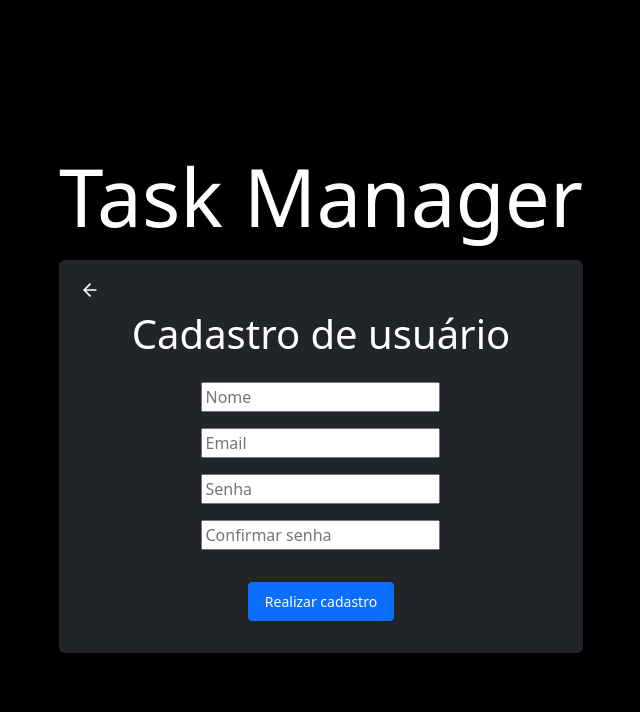
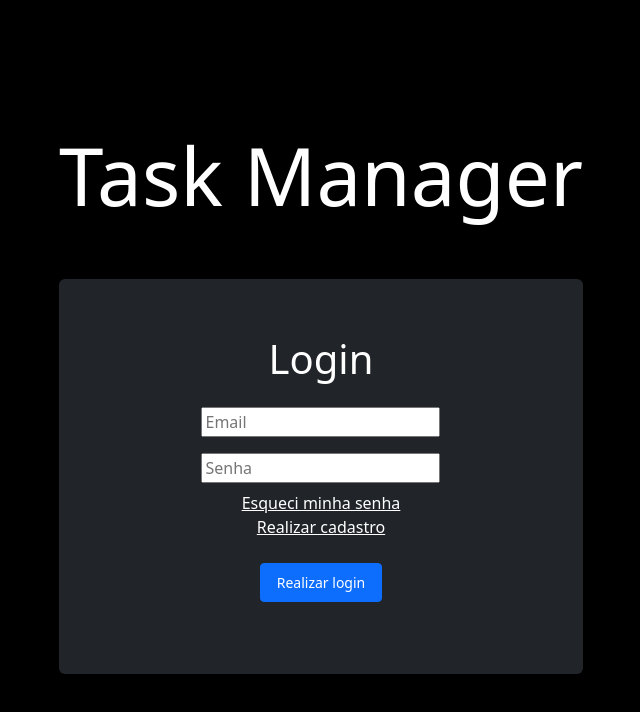
Before and after one commit to jm-236/Java-TaskManager, a React (Vite) app in the folder frontend-taskmanager/: page / in a window 1280 px wide. Shown: the top 712 px of the page, without its empty margins (319-959 px from the left). Built offline with nearby package versions, Linux system fonts and the light colour scheme.

Commit message:
feat: implements navigation between login and register frames.

```diff
--- a/frontend-taskmanager/src/App.jsx
+++ b/frontend-taskmanager/src/App.jsx
@@ -2,33 +2,29 @@ import { useState } from 'react'
 import reactLogo from './assets/react.svg'
 import viteLogo from '/vite.svg'
 import './App.css'
+import { BrowserRouter, Routes, Route } from 'react-router-dom'
+import TelaLogin from './pages/login/login.jsx'
+import Cadastro from './pages/cadastro/cadastro.jsx'
+import MudarSenha from './pages/mudar_senha/mudar_senha.jsx'
+import NovaSenha from './pages/nova_senha/nova_senha.jsx'
+import TelaInicial from './pages/tela_inicial/tela_inicial.jsx'
+import NovaTarefa from './pages/nova_tarefa/nova_tarefa.jsx'
+import VisualizarTarefa from './pages/visualizar_tarefa/visualizar_tarefa.jsx'
+import VisualizarPerfil from './pages/visualizar_perfil/visualizar_perfil.jsx'
 
 function App() {
   const [count, setCount] = useState(0)
 
   return (
-    <>
-      <div>
-        <a href="https://vite.dev" target="_blank">
-          <img src={viteLogo} className="logo" alt="Vite logo" />
-        </a>
-        <a href="https://react.dev" target="_blank">
-          <img src={reactLogo} className="logo react" alt="React logo" />
-        </a>
-      </div>
-      <h1>Vite + React</h1>
-      <div className="card">
-        <button onClick={() => setCount((count) => count + 1)}>
-          count is {count}
-        </button>
-        <p>
-          Edit <code>src/App.jsx</code> and save to test HMR
-        </p>
-      </div>
-      <p className="read-the-docs">
-        Click on the Vite and React logos to learn more
-      </p>
-    </>
+
+    <BrowserRouter>
+      <Routes>
+          <Route path='/register' element={ <Cadastro />} />
+          <Route path='/login' element={ <TelaLogin />} />
+          <Route path='/' element={ <TelaLogin />} />
+      </Routes>
+    </BrowserRouter>
+
   )
 }
 
--- a/frontend-taskmanager/src/main.jsx
+++ b/frontend-taskmanager/src/main.jsx
@@ -2,18 +2,10 @@ import { StrictMode } from 'react'
 import { createRoot } from 'react-dom/client'
 import './index.css'
 import App from './App.jsx'
-import TelaLogin from './pages/login/login.jsx'
-import Cadastro from './pages/cadastro/cadastro.jsx'
-import MudarSenha from './pages/mudar_senha/mudar_senha.jsx'
-import NovaSenha from './pages/nova_senha/nova_senha.jsx'
-import TelaInicial from './pages/tela_inicial/tela_inicial.jsx'
-import NovaTarefa from './pages/nova_tarefa/nova_tarefa.jsx'
-import VisualizarTarefa from './pages/visualizar_tarefa/visualizar_tarefa.jsx'
-import VisualizarPerfil from './pages/visualizar_perfil/visualizar_perfil.jsx'
 import { PiTelegramLogoThin } from 'react-icons/pi'
 
 createRoot(document.getElementById('root')).render(
   <StrictMode>
-    < Cadastro  />
+    < App  />
   </StrictMode>,
 )
--- a/frontend-taskmanager/src/pages/cadastro/cadastro.jsx
+++ b/frontend-taskmanager/src/pages/cadastro/cadastro.jsx
@@ -1,5 +1,6 @@
 import React, { useState } from 'react'
 import { ArrowLeft } from 'lucide-react';
+import { Link } from 'react-router-dom';
 import 'bootstrap/dist/css/bootstrap.min.css'
 import './index.css'
 
@@ -65,9 +66,13 @@ function Cadastro() {
             <div className='min-h-screen flex items-center justify-center bg-gray-100 p-4'>
                 <h1 className='text-white display-1 mb-3'>Task Manager</h1>
                 <div className='bg-dark rounded caixa container d-flex flex-column p-2 login-form clearfix'>
+
                     <button className="btn btn-dark py-2 item align-self-start arrow rounded-circle bg-transparent">
+                        <Link to='/login'>
                         <ArrowLeft size={20} />
+                        </Link>
                     </button>
+
                     <h1 className='text-white mt-0 mb-3'>Cadastro de usuário</h1>
 
                     <input
--- a/frontend-taskmanager/src/pages/login/login.jsx
+++ b/frontend-taskmanager/src/pages/login/login.jsx
@@ -1,4 +1,5 @@
 import React, { useState } from 'react'
+import { Link } from 'react-router-dom'
 import 'bootstrap/dist/css/bootstrap.min.css'
 import './index.css'
 
@@ -56,6 +57,7 @@ function TelaLogin() {
                 />
 
                 <a href="" className='text-white text-sm text-decoration-underline'>Esqueci minha senha</a>
+                <Link className='text-white text-sm text-decoration-underline' to='/register'>Realizar cadastro</Link>
 
                 {erro && <div className='text-danger mt-2'>{erro}</div>}
 
```
